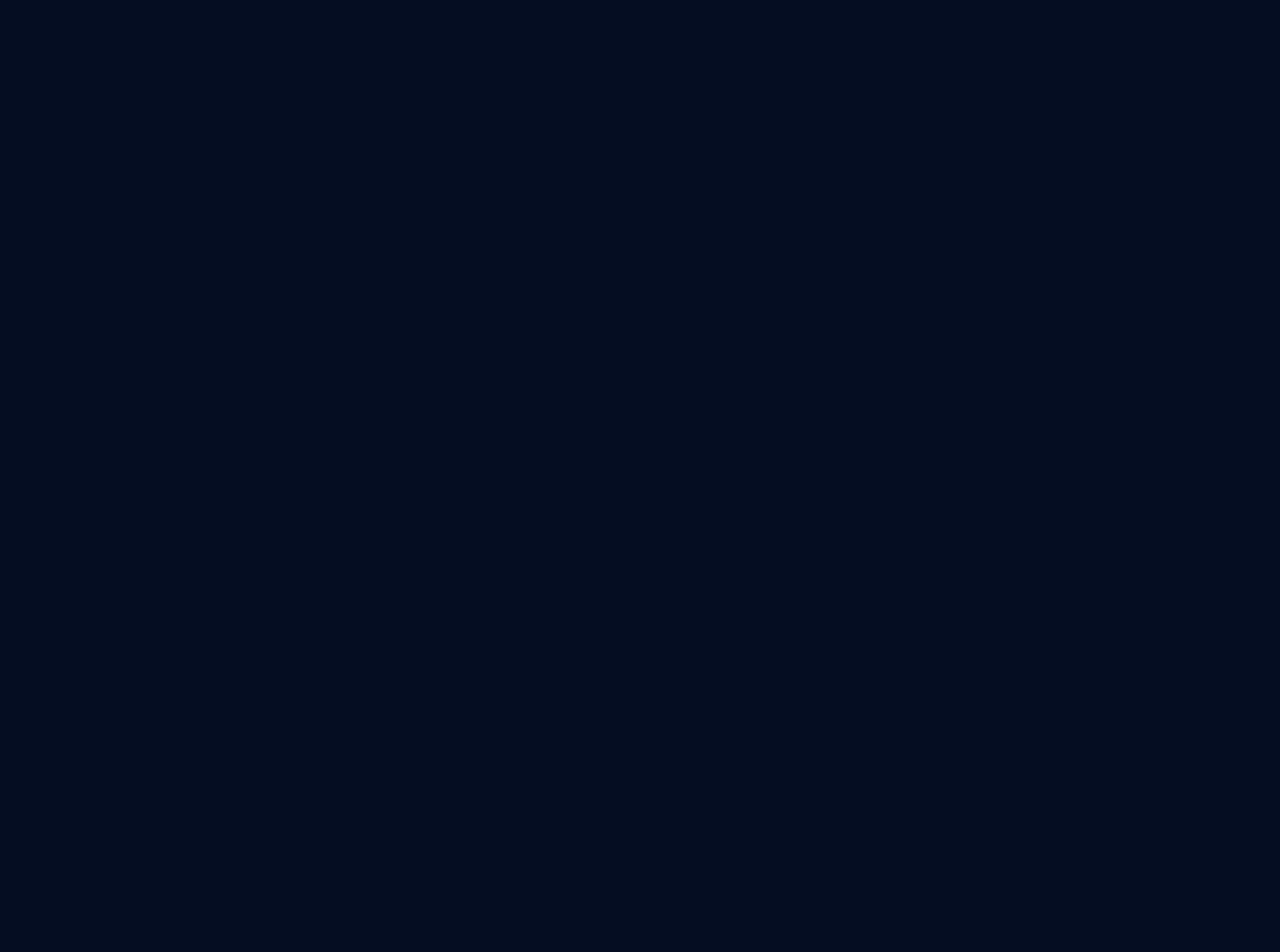
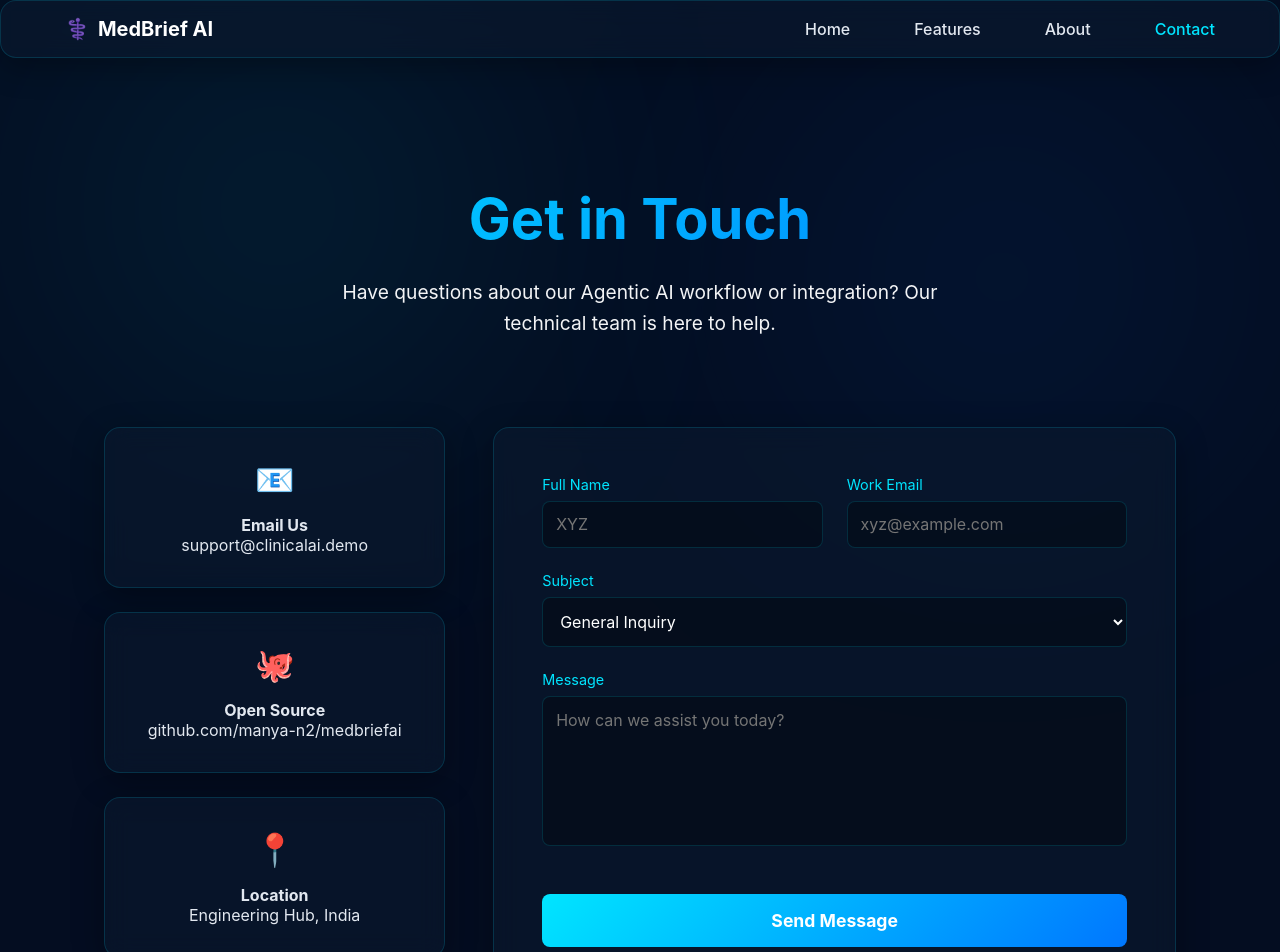
Before and after one commit to manya-n2/medbriefai, a React app in the folder frontend/: page /contact in a window 1280 px wide. Before the commit this address had no page. Shown: the top 952 px of the page. Before the commit the page ends 800 px from the top, so only its background shows below. Built offline with nearby package versions, Linux system fonts and the light colour scheme; the HTML template or start-up script is replaced by a standard one.

Commit message:
contact page

```diff
--- a/frontend/src/App.jsx
+++ b/frontend/src/App.jsx
@@ -6,6 +6,7 @@ import Home from './Home';
 import SmartSummarization from './SmartSummarization';
 import DrugInteractions from "./DrugInteractions";
 import PatientRiskScore from "./PatientRiskScore";
+import Contact from './Contact';
 
 function App() {
   return (
@@ -18,6 +19,7 @@ function App() {
         <Route path="/smart-summarization" element={<SmartSummarization />} />
         <Route path="/drug-interactions" element={<DrugInteractions />} />
         <Route path="/risk-prediction" element={<PatientRiskScore />} />
+        <Route path="/contact" element={<Contact />} />
       </Routes>
     </Router>
   );
--- /dev/null
+++ b/frontend/src/Contact.css
@@ -0,0 +1,203 @@
+/* --- CORE VARIABLES (Matched to Home) --- */
+:root {
+    --primary-deep-blue: #040d21;
+    --primary-cyan: #00E5FF;
+    --primary-white: #FFFFFF;
+    --light-gray: #F3F4F6;
+    --text-main: #E2E8F0;
+    --glass-bg: rgba(10, 25, 47, 0.6);
+    --glass-border: rgba(0, 229, 255, 0.15);
+    --gradient-main: linear-gradient(135deg, #00E5FF 0%, #0077FF 100%);
+}
+
+* {
+    margin: 0;
+    padding: 0;
+    box-sizing: border-box;
+    font-family: 'Inter', sans-serif;
+}
+
+body {
+    background-color: var(--primary-deep-blue);
+    color: var(--text-main);
+    overflow-x: hidden;
+}
+
+/* --- REUSED UTILITIES --- */
+.glass {
+    background: var(--glass-bg);
+    backdrop-filter: blur(12px);
+    border: 1px solid var(--glass-border);
+    border-radius: 16px;
+}
+
+.gradient-text {
+    background: var(--gradient-main);
+    -webkit-background-clip: text;
+    -webkit-text-fill-color: transparent;
+    font-size: 3.5rem;
+}
+
+.glow-hover:hover {
+    box-shadow: 0 0 15px rgba(0, 229, 255, 0.5);
+    transform: translateY(-2px);
+}
+
+.fade-in {
+    animation: fadeIn 0.8s ease-out;
+}
+
+@keyframes fadeIn {
+    from { opacity: 0; transform: translateY(20px); }
+    to { opacity: 1; transform: translateY(0); }
+}
+
+/* --- NAVBAR --- */
+.navbar {
+    display: flex;
+    justify-content: space-between;
+    align-items: center;
+    padding: 1rem 5%;
+    position: sticky;
+    top: 0;
+    z-index: 100;
+}
+
+.nav-links a {
+    color: var(--text-main);
+    text-decoration: none;
+    margin-left: 2rem;
+    transition: 0.3s;
+}
+
+.nav-links a.active, .nav-links a:hover {
+    color: var(--primary-cyan);
+}
+
+/* --- HERO SECTION --- */
+.contact-hero {
+    text-align: center;
+    padding: 8rem 5% 4rem;
+    position: relative;
+}
+
+.subheading {
+    color: var(--light-gray);
+    max-width: 600px;
+    margin: 1.5rem auto;
+    font-size: 1.2rem;
+}
+
+.glow-shape {
+    position: absolute;
+    width: 300px;
+    height: 300px;
+    filter: blur(150px);
+    border-radius: 50%;
+    opacity: 0.2;
+    z-index: -1;
+}
+.shape-1 { top: 0; left: 10%; background: var(--primary-cyan); }
+.shape-2 { bottom: 0; right: 10%; background: #0077FF; }
+
+/* --- CONTACT GRID --- */
+.contact-container {
+    max-width: 1200px;
+    margin: 0 auto 5rem;
+    padding: 0 5%;
+}
+
+.contact-grid {
+    display: grid;
+    grid-template-columns: 1fr 2fr;
+    gap: 3rem;
+}
+
+.contact-info {
+    display: flex;
+    flex-direction: column;
+    gap: 1.5rem;
+}
+
+.info-card {
+    padding: 2rem;
+    text-align: center;
+}
+
+.info-card .icon {
+    font-size: 2rem;
+    margin-bottom: 1rem;
+}
+
+/* --- FORM STYLING --- */
+.contact-form-wrapper {
+    padding: 3rem;
+}
+
+.input-row {
+    display: grid;
+    grid-template-columns: 1fr 1fr;
+    gap: 1.5rem;
+}
+
+.input-group {
+    margin-bottom: 1.5rem;
+    display: flex;
+    flex-direction: column;
+}
+
+.input-group label {
+    margin-bottom: 0.5rem;
+    font-size: 0.9rem;
+    color: var(--primary-cyan);
+}
+
+.input-group input, .input-group textarea, .goal-select {
+    background: rgba(0, 0, 0, 0.3);
+    border: 1px solid var(--glass-border);
+    padding: 0.8rem;
+    border-radius: 8px;
+    color: white;
+    font-size: 1rem;
+}
+
+.input-group textarea {
+    height: 150px;
+    resize: none;
+}
+
+.btn-primary {
+    width: 100%;
+    padding: 1rem;
+    border: none;
+    background: var(--gradient-main);
+    color: white;
+    font-size: 1.1rem;
+    font-weight: bold;
+    border-radius: 8px;
+    cursor: pointer;
+    transition: 0.3s;
+}
+
+/* --- MOBILE RESPONSIVENESS --- */
+@media (max-width: 900px) {
+    .contact-grid {
+        grid-template-columns: 1fr;
+    }
+
+    .input-row {
+        grid-template-columns: 1fr;
+    }
+
+    .gradient-text {
+        font-size: 2.5rem;
+    }
+}
+
+.footer-bottom {
+    text-align: center;
+    padding: 2rem;
+    border-top: 1px solid var(--glass-border);
+    font-size: 0.9rem;
+    opacity: 0.6;
+}
--- /dev/null
+++ b/frontend/src/Contact.jsx
@@ -0,0 +1,112 @@
+import React from 'react';
+import { Link } from 'react-router-dom';
+import './Contact.css';
+
+const Contact = () => {
+  // Handler for form submission (optional logic)
+  const handleSubmit = (e) => {
+    e.preventDefault();
+    alert("Message sent! (This is a demo)");
+  };
+
+  return (
+    <div className="clinical-app">
+      {/* 1. NAVBAR */}
+      <nav className="navbar glass">
+        <div className="nav-brand">
+          <span className="logo-icon">⚕️</span>
+          <span className="app-name">MedBrief AI</span>
+        </div>
+        <div className="nav-links">
+          {/* Use Link to navigate back to Home without refreshing */}
+          <Link to="/">Home</Link>
+          <a href="/#features">Features</a>
+          <a href="/#about">About</a>
+          <Link to="/contact" className="active">Contact</Link>
+        </div>
+      </nav>
+
+      {/* 2. CONTACT HERO */}
+      <section className="contact-hero">
+        <div className="glow-shape shape-1"></div>
+        <div className="glow-shape shape-2"></div>
+        <div className="hero-text fade-in">
+          <h1 className="gradient-text">Get in Touch</h1>
+          <p className="subheading">
+            Have questions about our Agentic AI workflow or integration?
+            Our technical team is here to help.
+          </p>
+        </div>
+      </section>
+
+      {/* 3. CONTACT CONTENT */}
+      <section className="contact-container">
+        <div className="contact-grid">
+
+          {/* Sidebar Info */}
+          <div className="contact-info">
+            <div className="info-card glass hover-elevate">
+              <div className="icon">📧</div>
+              <h4>Email Us</h4>
+              <p>support@clinicalai.demo</p>
+            </div>
+            <div className="info-card glass hover-elevate">
+              <div className="icon">🐙</div>
+              <h4>Open Source</h4>
+              <p>github.com/manya-n2/medbriefai</p>
+            </div>
+            <div className="info-card glass hover-elevate">
+              <div className="icon">📍</div>
+              <h4>Location</h4>
+              <p>Engineering Hub, India</p>
+            </div>
+          </div>
+
+          {/* Contact Form */}
+          <div className="contact-form-wrapper glass fade-in">
+            <form id="contactForm" onSubmit={handleSubmit}>
+              <div className="input-row">
+                <div className="input-group">
+                  <label>Full Name</label>
+                  <input type="text" placeholder="XYZ" required />
+                </div>
+                <div className="input-group">
+                  <label>Work Email</label>
+                  <input type="email" placeholder="xyz@example.com" required />
+                </div>
+              </div>
+
+              <div className="input-group">
+                <label>Subject</label>
+                <select className="goal-select">
+                  <option>General Inquiry</option>
+                  <option>Technical Support</option>
+                  <option>Partnership/API Access</option>
+                  <option>Feedback</option>
+                </select>
+              </div>
+
+              <div className="input-group">
+                <label>Message</label>
+                <textarea placeholder="How can we assist you today?"></textarea>
+              </div>
+
+              <button type="submit" className="btn-primary glow-hover">
+                Send Message
+              </button>
+            </form>
+          </div>
+        </div>
+      </section>
+
+      {/* 4. FOOTER */}
+      <footer className="footer">
+        <div className="footer-bottom">
+          <p>&copy; 2026 MedBrief AI .</p>
+        </div>
+      </footer>
+    </div>
+  );
+};
+
+export default Contact;
--- a/frontend/src/Home.jsx
+++ b/frontend/src/Home.jsx
@@ -261,7 +261,7 @@ const Home = () => {
           </div>
           <div className="footer-links">
             <a href="https://github.com/manya-n2/medbriefai" target="_blank" rel="noreferrer">GitHub Repo</a>
-            <a href="mailto:contact@example.com">Contact Us</a>
+            <Link to="/Contact">Contact Us</Link>
           </div>
         </div>
         <div className="footer-bottom">
```
